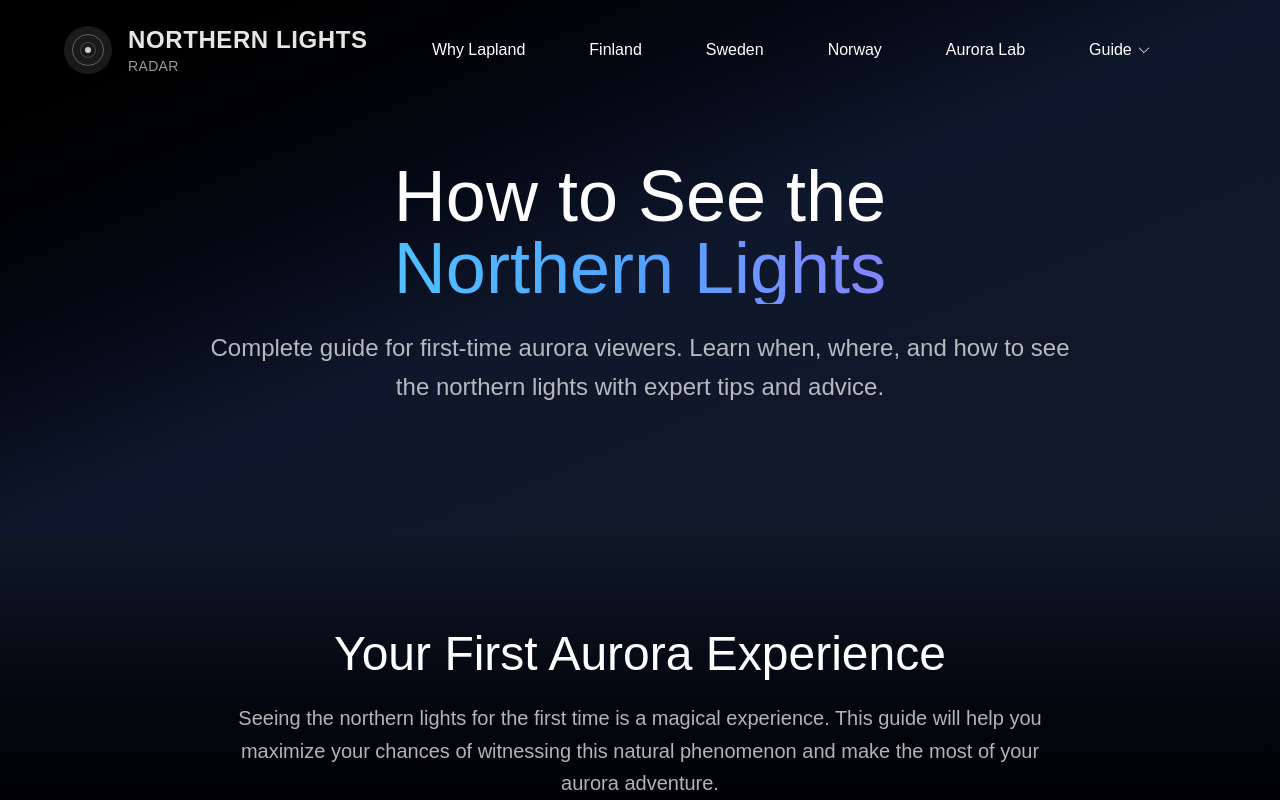
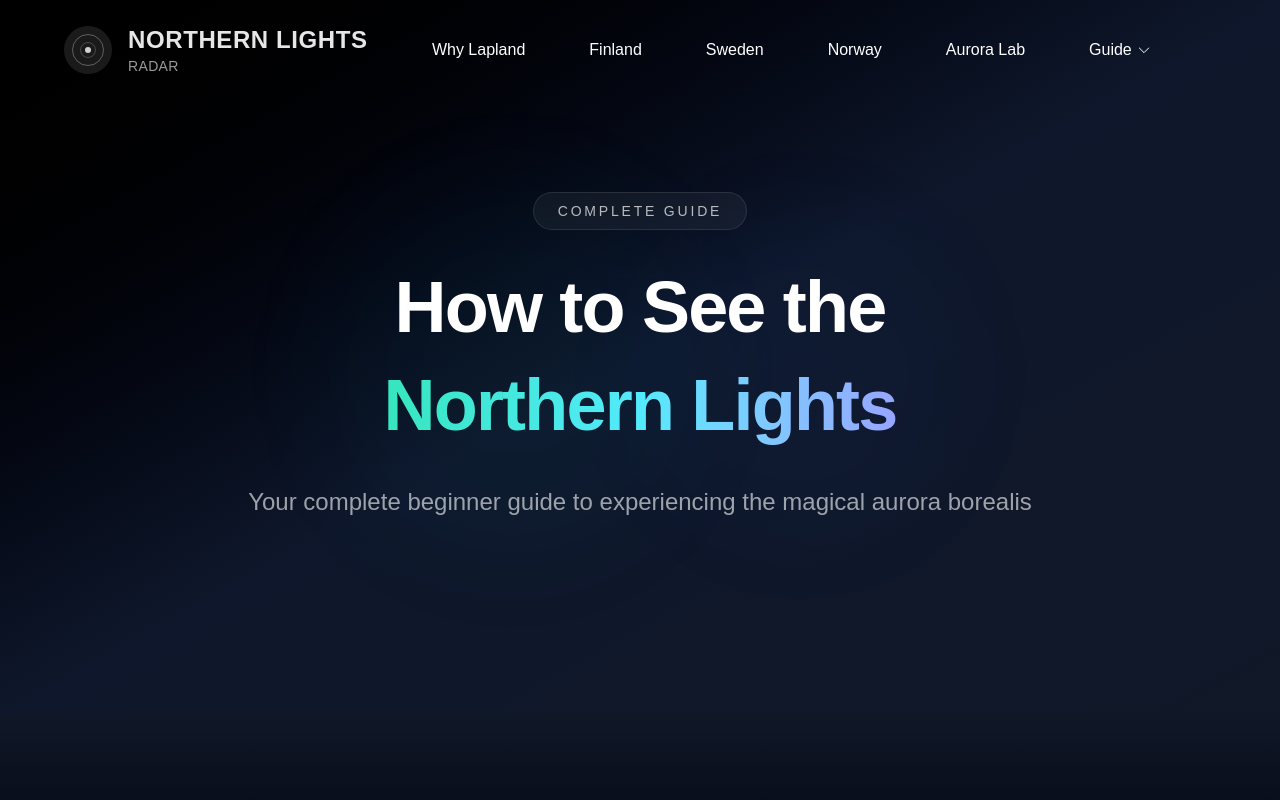
Before and after one commit to kirkkis-pixel/northern-lights-radar, a Next.js app: page /guide/how-to-see-the-northern-lights in a window 1280 px wide. Shown: the top 800 px of the page. Built offline with nearby package versions, Linux system fonts and the light colour scheme.

Commit message:
Batch 1: Update guide pages hero sections and SEO - How to See, What to Wear, Photography Tips

```diff
--- a/src/app/guide/how-to-see-the-northern-lights/page.tsx
+++ b/src/app/guide/how-to-see-the-northern-lights/page.tsx
@@ -3,30 +3,21 @@ import Link from 'next/link';
 import RegionalNavigation from '@/components/RegionalNavigation';
 
 export const metadata: Metadata = {
-  title: 'How to See the Northern Lights - Complete Guide',
-  description: 'Learn how to see the northern lights with our complete guide. Essential tips for first-time aurora viewers, including when to go, where to look, and what to expect.',
-  keywords: 'how to see northern lights, aurora viewing guide, northern lights tips, aurora borealis guide',
+  title: 'How to See the Northern Lights - Complete Beginner Guide',
+  description: 'Learn how to see the northern lights with our comprehensive beginner guide. Essential tips for first-time aurora viewers, including optimal timing, locations, weather conditions, and what to expect during your aurora hunting adventure.',
+  keywords: 'how to see northern lights, aurora viewing guide, northern lights tips, aurora borealis guide, beginner aurora guide, northern lights for beginners',
   openGraph: {
-    title: 'How to See the Northern Lights - Complete Guide',
-    description: 'Learn how to see the northern lights with our complete guide.',
-    type: 'website',
+    title: 'How to See the Northern Lights - Complete Beginner Guide',
+    description: 'Learn how to see the northern lights with our comprehensive beginner guide.',
+    type: 'article',
     locale: 'en_US',
     url: 'https://northernlightsradar.com/guide/how-to-see-the-northern-lights',
     siteName: 'Northern Lights Radar',
-    images: [
-      {
-        url: '/og-image.svg',
-        width: 1200,
-        height: 630,
-        alt: 'How to See the Northern Lights - Complete Guide',
-      },
-    ],
   },
   twitter: {
     card: 'summary_large_image',
-    title: 'How to See the Northern Lights - Complete Guide',
-    description: 'Learn how to see the northern lights with our complete guide.',
-    images: ['/og-image.svg'],
+    title: 'How to See the Northern Lights - Complete Beginner Guide',
+    description: 'Learn how to see the northern lights with our comprehensive beginner guide.',
   },
   alternates: {
     canonical: 'https://northernlightsradar.com/guide/how-to-see-the-northern-lights',
@@ -40,17 +31,26 @@ export default function HowToSeeNorthernLightsPage() {
       <RegionalNavigation />
 
       {/* Hero Section */}
-      <div className="relative bg-gradient-to-br from-black via-slate-900 to-gray-900 py-32 pt-20 md:pt-40 overflow-hidden">
-        <div className="max-w-7xl mx-auto px-4 sm:px-6 lg:px-8 relative">
-          <div className="text-center">
-            <h1 className="text-5xl md:text-7xl font-light text-white mb-6">
-              How to See the
-              <span className="block bg-gradient-to-r from-cyan-300 via-blue-400 to-purple-500 bg-clip-text text-transparent">
+      <div className="relative bg-gradient-to-br from-black via-slate-900 to-gray-900 py-32 pt-24 overflow-hidden">
+        {/* Background Elements */}
+        <div className="absolute inset-0">
+          <div className="absolute top-1/4 left-1/4 w-96 h-96 bg-cyan-500/5 rounded-full blur-3xl animate-pulse" />
+          <div className="absolute bottom-1/4 right-1/4 w-80 h-80 bg-blue-500/5 rounded-full blur-3xl animate-pulse delay-1000" />
+        </div>
+
+        <div className="relative z-10 max-w-6xl mx-auto px-12 text-center pt-24">
+          <div className="mb-16">
+            <div className="inline-flex items-center px-6 py-2 bg-white/5 backdrop-blur-sm rounded-full border border-white/10 mb-8">
+              <span className="text-sm font-light text-white/70 tracking-[0.2em] uppercase">Complete Guide</span>
+            </div>
+            <h1 className="text-6xl md:text-7xl font-bold text-white mb-8 tracking-tight leading-tight">
+              <div className="text-white mb-2">How to See the</div>
+              <div className="text-cyan-300/90 bg-gradient-to-r from-green-400 via-cyan-300 via-blue-400 to-purple-500 bg-clip-text text-transparent">
                 Northern Lights
-              </span>
+              </div>
             </h1>
-            <p className="text-xl md:text-2xl text-white/70 font-light max-w-4xl mx-auto leading-relaxed">
-              Complete guide for first-time aurora viewers. Learn when, where, and how to see the northern lights with expert tips and advice.
+            <p className="text-xl md:text-2xl text-white/60 font-light max-w-4xl mx-auto leading-relaxed mb-6">
+              Your complete beginner guide to experiencing the magical aurora borealis
             </p>
           </div>
         </div>
--- a/src/app/guide/photography-tips/page.tsx
+++ b/src/app/guide/photography-tips/page.tsx
@@ -3,30 +3,21 @@ import Link from 'next/link';
 import RegionalNavigation from '@/components/RegionalNavigation';
 
 export const metadata: Metadata = {
-  title: 'Northern Lights Photography Tips - Complete Guide',
-  description: 'Learn how to photograph the northern lights with expert tips, camera settings, and techniques. Capture stunning aurora photographs in Lapland.',
-  keywords: 'northern lights photography, aurora photography, camera settings, aurora tips, photography guide',
+  title: 'Northern Lights Photography Tips - Camera Settings & Techniques',
+  description: 'Complete photography guide for capturing stunning northern lights. Learn expert camera settings, composition techniques, equipment recommendations, and post-processing tips for perfect aurora photographs in Lapland.',
+  keywords: 'northern lights photography, aurora photography, camera settings, aurora tips, photography guide, aurora camera settings, night photography, aurora composition',
   openGraph: {
-    title: 'Northern Lights Photography Tips - Complete Guide',
-    description: 'Learn how to photograph the northern lights with expert tips and techniques.',
-    type: 'website',
+    title: 'Northern Lights Photography Tips - Camera Settings & Techniques',
+    description: 'Complete photography guide for capturing stunning northern lights.',
+    type: 'article',
     locale: 'en_US',
     url: 'https://northernlightsradar.com/guide/photography-tips',
     siteName: 'Northern Lights Radar',
-    images: [
-      {
-        url: '/og-image.svg',
-        width: 1200,
-        height: 630,
-        alt: 'Northern Lights Photography Tips - Complete Guide',
-      },
-    ],
   },
   twitter: {
     card: 'summary_large_image',
-    title: 'Northern Lights Photography Tips - Complete Guide',
-    description: 'Learn how to photograph the northern lights with expert tips and techniques.',
-    images: ['/og-image.svg'],
+    title: 'Northern Lights Photography Tips - Camera Settings & Techniques',
+    description: 'Complete photography guide for capturing stunning northern lights.',
   },
   alternates: {
     canonical: 'https://northernlightsradar.com/guide/photography-tips',
@@ -40,17 +31,26 @@ export default function PhotographyTipsPage() {
       <RegionalNavigation />
 
       {/* Hero Section */}
-      <div className="relative bg-gradient-to-br from-black via-slate-900 to-gray-900 py-32 pt-20 md:pt-40 overflow-hidden">
-        <div className="max-w-7xl mx-auto px-4 sm:px-6 lg:px-8 relative">
-          <div className="text-center">
-            <h1 className="text-5xl md:text-7xl font-light text-white mb-6">
-              Aurora
-              <span className="block bg-gradient-to-r from-cyan-300 via-blue-400 to-purple-500 bg-clip-text text-transparent">
+      <div className="relative bg-gradient-to-br from-black via-slate-900 to-gray-900 py-32 pt-24 overflow-hidden">
+        {/* Background Elements */}
+        <div className="absolute inset-0">
+          <div className="absolute top-1/4 left-1/4 w-96 h-96 bg-cyan-500/5 rounded-full blur-3xl animate-pulse" />
+          <div className="absolute bottom-1/4 right-1/4 w-80 h-80 bg-blue-500/5 rounded-full blur-3xl animate-pulse delay-1000" />
+        </div>
+
+        <div className="relative z-10 max-w-6xl mx-auto px-12 text-center pt-24">
+          <div className="mb-16">
+            <div className="inline-flex items-center px-6 py-2 bg-white/5 backdrop-blur-sm rounded-full border border-white/10 mb-8">
+              <span className="text-sm font-light text-white/70 tracking-[0.2em] uppercase">Photography Guide</span>
+            </div>
+            <h1 className="text-6xl md:text-7xl font-bold text-white mb-8 tracking-tight leading-tight">
+              <div className="text-white mb-2">Aurora</div>
+              <div className="text-cyan-300/90 bg-gradient-to-r from-green-400 via-cyan-300 via-blue-400 to-purple-500 bg-clip-text text-transparent">
                 Photography
-              </span>
+              </div>
             </h1>
-            <p className="text-xl md:text-2xl text-white/70 font-light max-w-4xl mx-auto leading-relaxed">
-              Learn how to photograph the northern lights with expert tips, camera settings, and techniques. Capture stunning aurora photographs in Lapland.
+            <p className="text-xl md:text-2xl text-white/60 font-light max-w-4xl mx-auto leading-relaxed mb-6">
+              Camera settings, techniques, and expert tips for capturing stunning aurora photographs
             </p>
           </div>
         </div>
--- a/src/app/guide/what-to-wear/page.tsx
+++ b/src/app/guide/what-to-wear/page.tsx
@@ -3,30 +3,21 @@ import Link from 'next/link';
 import RegionalNavigation from '@/components/RegionalNavigation';
 
 export const metadata: Metadata = {
-  title: 'What to Wear for Northern Lights Viewing - Complete Guide',
-  description: 'Essential clothing guide for northern lights viewing in extreme cold. Learn what to wear to stay warm and comfortable while chasing the aurora in Lapland.',
-  keywords: 'what to wear northern lights, aurora clothing, cold weather gear, Lapland clothing, winter clothing',
+  title: 'What to Wear for Northern Lights - Essential Clothing Guide',
+  description: 'Complete clothing guide for northern lights viewing in extreme Arctic conditions. Learn essential layering techniques, thermal gear, and winter clothing tips to stay warm and comfortable while chasing the aurora in Lapland.',
+  keywords: 'what to wear northern lights, aurora clothing, cold weather gear, Lapland clothing, winter clothing, Arctic clothing, thermal layers, winter gear',
   openGraph: {
-    title: 'What to Wear for Northern Lights Viewing - Complete Guide',
-    description: 'Essential clothing guide for northern lights viewing in extreme cold.',
-    type: 'website',
+    title: 'What to Wear for Northern Lights - Essential Clothing Guide',
+    description: 'Complete clothing guide for northern lights viewing in extreme Arctic conditions.',
+    type: 'article',
     locale: 'en_US',
     url: 'https://northernlightsradar.com/guide/what-to-wear',
     siteName: 'Northern Lights Radar',
-    images: [
-      {
-        url: '/og-image.svg',
-        width: 1200,
-        height: 630,
-        alt: 'What to Wear for Northern Lights Viewing - Complete Guide',
-      },
-    ],
   },
   twitter: {
     card: 'summary_large_image',
-    title: 'What to Wear for Northern Lights Viewing - Complete Guide',
-    description: 'Essential clothing guide for northern lights viewing in extreme cold.',
-    images: ['/og-image.svg'],
+    title: 'What to Wear for Northern Lights - Essential Clothing Guide',
+    description: 'Complete clothing guide for northern lights viewing in extreme Arctic conditions.',
   },
   alternates: {
     canonical: 'https://northernlightsradar.com/guide/what-to-wear',
@@ -40,17 +31,26 @@ export default function WhatToWearPage() {
       <RegionalNavigation />
 
       {/* Hero Section */}
-      <div className="relative bg-gradient-to-br from-black via-slate-900 to-gray-900 py-32 pt-20 md:pt-40 overflow-hidden">
-        <div className="max-w-7xl mx-auto px-4 sm:px-6 lg:px-8 relative">
-          <div className="text-center">
-            <h1 className="text-5xl md:text-7xl font-light text-white mb-6">
-              What to
-              <span className="block bg-gradient-to-r from-cyan-300 via-blue-400 to-purple-500 bg-clip-text text-transparent">
+      <div className="relative bg-gradient-to-br from-black via-slate-900 to-gray-900 py-32 pt-24 overflow-hidden">
+        {/* Background Elements */}
+        <div className="absolute inset-0">
+          <div className="absolute top-1/4 left-1/4 w-96 h-96 bg-cyan-500/5 rounded-full blur-3xl animate-pulse" />
+          <div className="absolute bottom-1/4 right-1/4 w-80 h-80 bg-blue-500/5 rounded-full blur-3xl animate-pulse delay-1000" />
+        </div>
+
+        <div className="relative z-10 max-w-6xl mx-auto px-12 text-center pt-24">
+          <div className="mb-16">
+            <div className="inline-flex items-center px-6 py-2 bg-white/5 backdrop-blur-sm rounded-full border border-white/10 mb-8">
+              <span className="text-sm font-light text-white/70 tracking-[0.2em] uppercase">Essential Guide</span>
+            </div>
+            <h1 className="text-6xl md:text-7xl font-bold text-white mb-8 tracking-tight leading-tight">
+              <div className="text-white mb-2">What to</div>
+              <div className="text-cyan-300/90 bg-gradient-to-r from-green-400 via-cyan-300 via-blue-400 to-purple-500 bg-clip-text text-transparent">
                 Wear
-              </span>
+              </div>
             </h1>
-            <p className="text-xl md:text-2xl text-white/70 font-light max-w-4xl mx-auto leading-relaxed">
-              Essential clothing guide for northern lights viewing in extreme cold. Stay warm and comfortable while chasing the aurora in Lapland.
+            <p className="text-xl md:text-2xl text-white/60 font-light max-w-4xl mx-auto leading-relaxed mb-6">
+              Essential clothing guide for northern lights viewing in extreme Arctic conditions
             </p>
           </div>
         </div>
```
